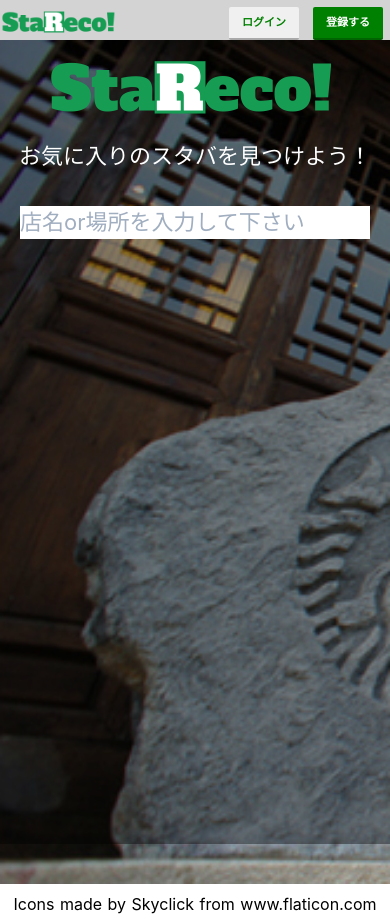
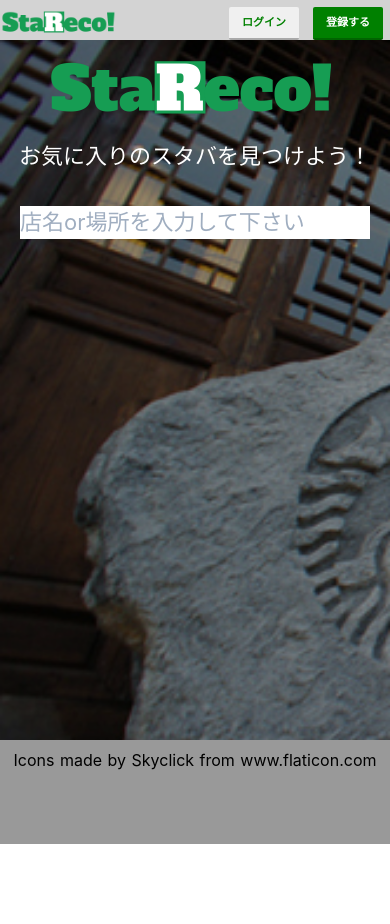
Before and after one commit to ymk-t/starbucks-review, a Nuxt app: page / in a window 390 px wide. After the commit the page ends 844 px from the top, so only its background shows below. Built offline with nearby package versions, Linux system fonts and the light colour scheme; what tailwindcss-transforms would draw is missing.

Commit message:
fix min-height 700px

```diff
--- a/pages/index.vue
+++ b/pages/index.vue
@@ -147,7 +147,7 @@
   .container {
     margin-top: 40px;
     min-width: 100vw;
-    min-height: 100vh;
+    min-height: 700px;
     justify-content: center;
     align-items: center;
     text-align: center;
```
